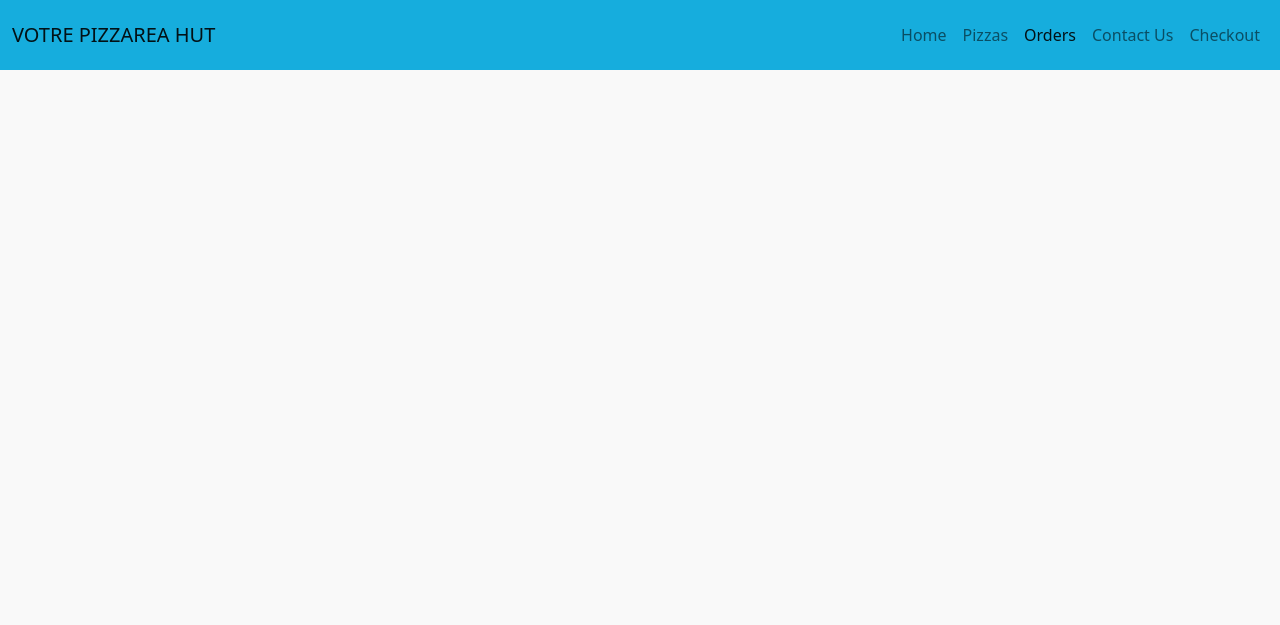
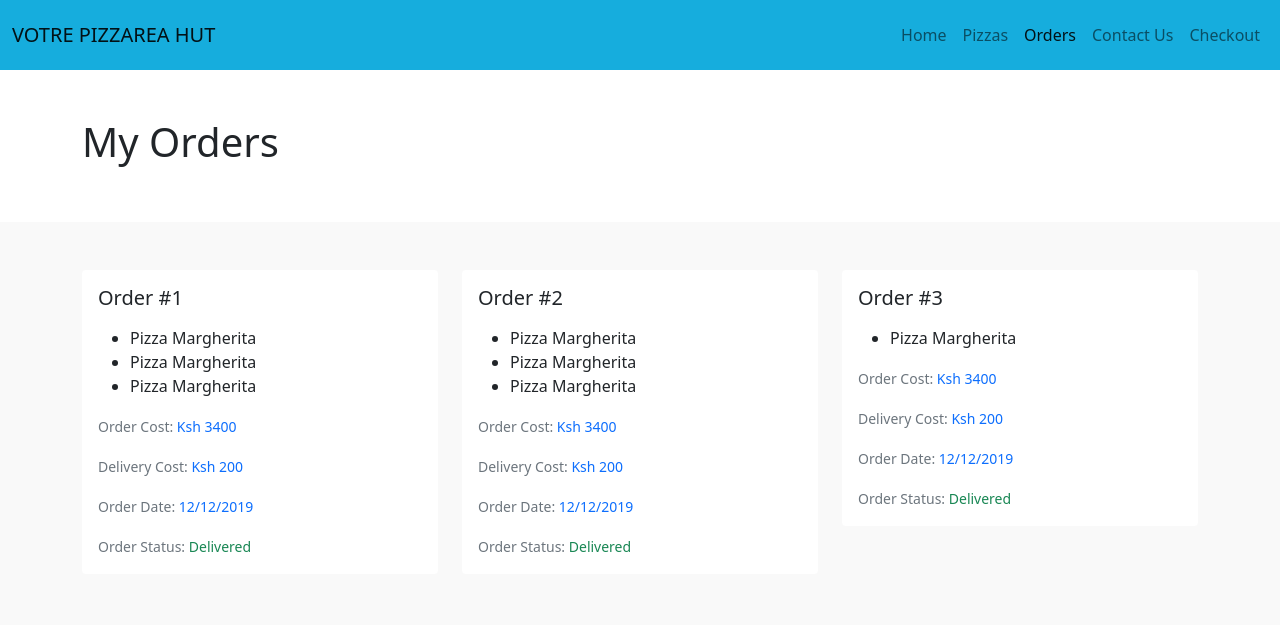
Before and after one commit to Isaac-kiptoo-kilimo/PIZZA-ORDER-WEBSITE, a plain HTML site: page pages/orders.html in a window 1280 px wide. Drawn offline with nearby package versions, Linux system fonts and the light colour scheme.

Commit message:
feature:Added classes to the orders.html page

```diff
--- a/pages/orders.html
+++ b/pages/orders.html
@@ -46,6 +46,97 @@
         </div>
     </nav>
 
+    <div class="bg-white py-5">
+        <div class="container">
+            <h1>My Orders</h1>
+        </div>
+    </div>
+
+    <div class="container py-5">
+        <div class="row">
+
+            <div class="col-md-4">
+                <div class="card border-0">
+                    <div class="card-body">
+                        <h5 class="card-title">Order #1</h5>
+                        <p class="card-text">
+                        <ul>
+                            <li>Pizza Margherita</li>
+                            <li>Pizza Margherita</li>
+                            <li>Pizza Margherita</li>
+                        </ul>
+                        </p>
+                        <p class="card-text">
+                            <small class="text-muted">Order Cost: <span class="text-primary">Ksh 3400</span></small>
+                        </p>
+                        <p class="card-text">
+                            <small class="text-muted">Delivery Cost: <span class="text-primary">Ksh 200</span></small>
+                        </p>
+                        <p class="card-text">
+                            <small class="text-muted">Order Date: <span class="text-primary">12/12/2019</span></small>
+                        </p>
+                        <p class="card-text">
+                            <small class="text-muted">Order Status: <span class="text-success">Delivered</span></small>
+                        </p>
+                    </div>
+                </div>
+            </div>
+
+            <div class="col-md-4">
+                <div class="card border-0">
+                    <div class="card-body">
+                        <h5 class="card-title">Order #2</h5>
+                        <p class="card-text">
+                        <ul>
+                            <li>Pizza Margherita</li>
+                            <li>Pizza Margherita</li>
+                            <li>Pizza Margherita</li>
+                        </ul>
+                        </p>
+                        <p class="card-text">
+                            <small class="text-muted">Order Cost: <span class="text-primary">Ksh 3400</span></small>
+                        </p>
+                        <p class="card-text">
+                            <small class="text-muted">Delivery Cost: <span class="text-primary">Ksh 200</span></small>
+                        </p>
+                        <p class="card-text">
+                            <small class="text-muted">Order Date: <span class="text-primary">12/12/2019</span></small>
+                        </p>
+                        <p class="card-text">
+                            <small class="text-muted">Order Status: <span class="text-success">Delivered</span></small>
+                        </p>
+                    </div>
+                </div>
+            </div>
+
+            <div class="col-md-4">
+                <div class="card border-0">
+                    <div class="card-body">
+                        <h5 class="card-title">Order #3</h5>
+                        <p class="card-text">
+                        <ul>
+                            <li>Pizza Margherita</li>
+                        </ul>
+                        </p>
+                        <p class="card-text">
+                            <small class="text-muted">Order Cost: <span class="text-primary">Ksh 3400</span></small>
+                        </p>
+                        <p class="card-text">
+                            <small class="text-muted">Delivery Cost: <span class="text-primary">Ksh 200</span></small>
+                        </p>
+                        <p class="card-text">
+                            <small class="text-muted">Order Date: <span class="text-primary">12/12/2019</span></small>
+                        </p>
+                        <p class="card-text">
+                            <small class="text-muted">Order Status: <span class="text-success">Delivered</span></small>
+                        </p>
+                    </div>
+                </div>
+            </div>
+
+        </div>
+    </div>
+
 
 </body>
 
```
